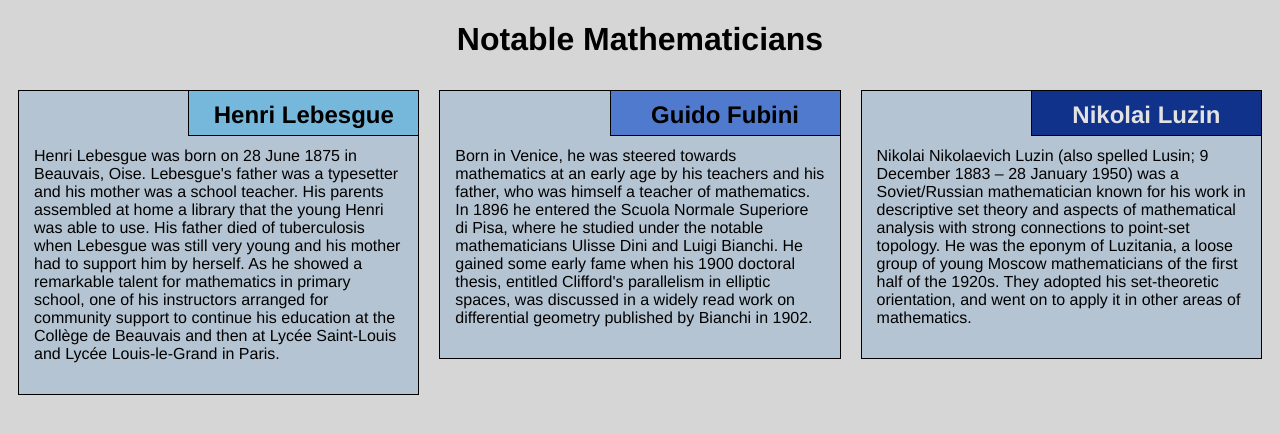
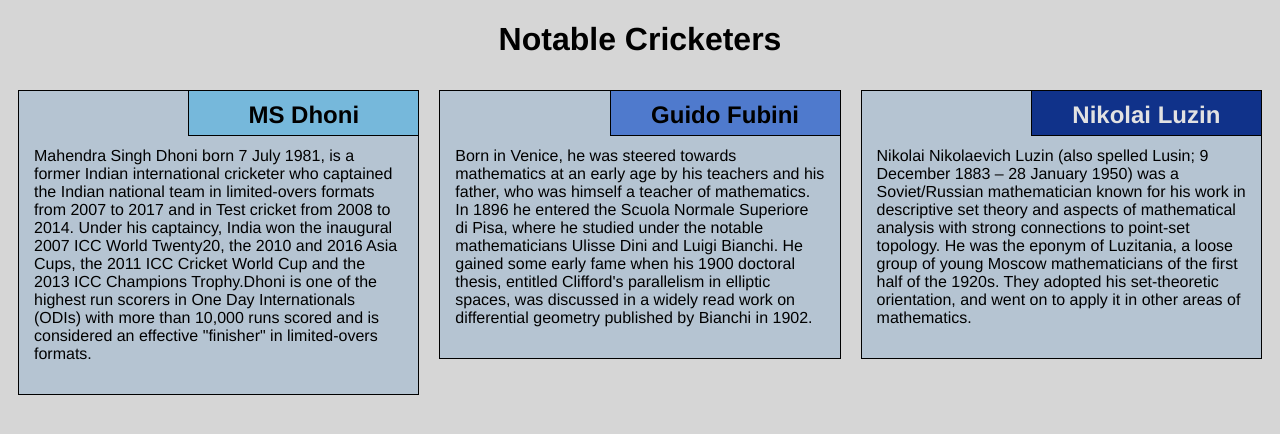
Before and after one commit to RajatJana/MYCOURSE, a plain HTML site: page mod2_solution/index.html in a window 1280 px wide. Drawn offline with Linux system fonts and the light colour scheme.

Commit message:
Update index.html

```diff
--- a/mod2_solution/index.html
+++ b/mod2_solution/index.html
@@ -9,15 +9,13 @@
 </head>
 
 <body>
-    <h1>Notable Mathematicians</h1>
+    <h1>Notable Cricketers</h1>
     <div class="row">
         <div class="col-lg-4 col-md-6 col-sm-12">
             <section class="lebesgue">
-                <h2>Henri Lebesgue</h2>
+                <h2>MS Dhoni</h2>
                 <p>
-                    Henri Lebesgue was born on 28 June 1875 in Beauvais, Oise. Lebesgue's father was a typesetter and his mother was a school teacher. His parents assembled at home a library that the young Henri was able to use. His father died of tuberculosis when Lebesgue
-                    was still very young and his mother had to support him by herself. As he showed a remarkable talent for mathematics in primary school, one of his instructors arranged for community support to continue his education at the Collège de
-                    Beauvais and then at Lycée Saint-Louis and Lycée Louis-le-Grand in Paris.
+                    Mahendra Singh Dhoni born 7 July 1981, is a former Indian international cricketer who captained the Indian national team in limited-overs formats from 2007 to 2017 and in Test cricket from 2008 to 2014. Under his captaincy, India won the inaugural 2007 ICC World Twenty20, the 2010 and 2016 Asia Cups, the 2011 ICC Cricket World Cup and the 2013 ICC Champions Trophy.Dhoni is one of the highest run scorers in One Day Internationals (ODIs) with more than 10,000 runs scored and is considered an effective "finisher" in limited-overs formats.
                 </p>
             </section>
         </div>
```
